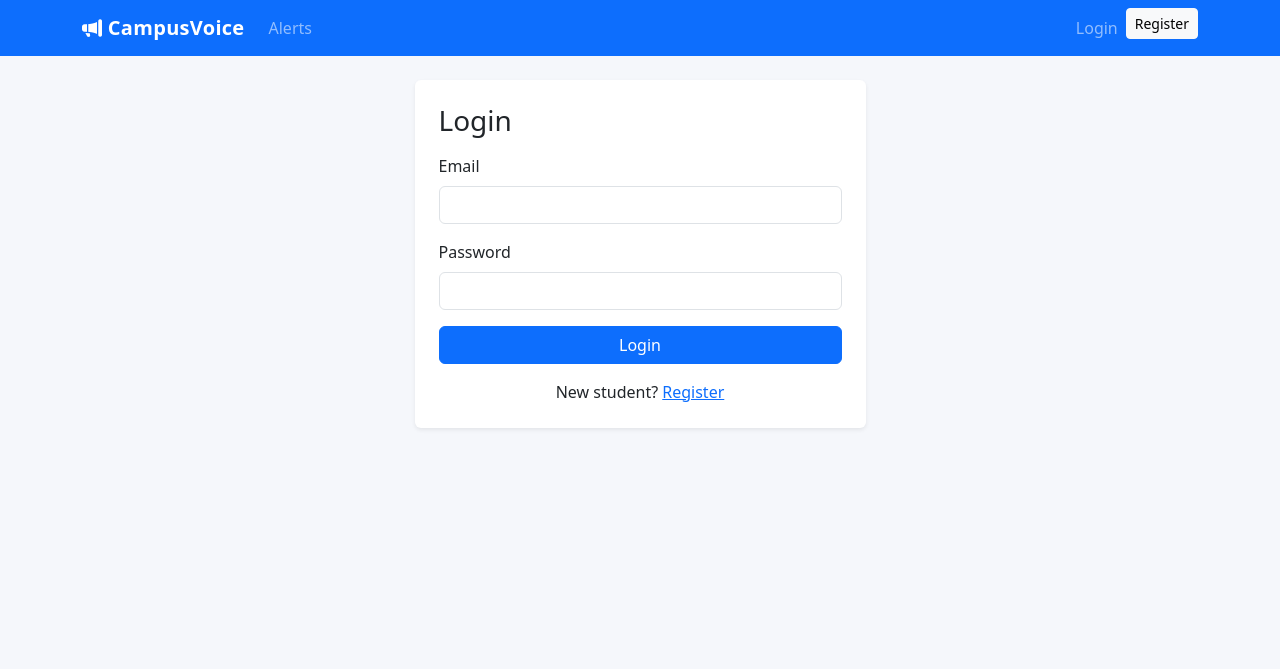
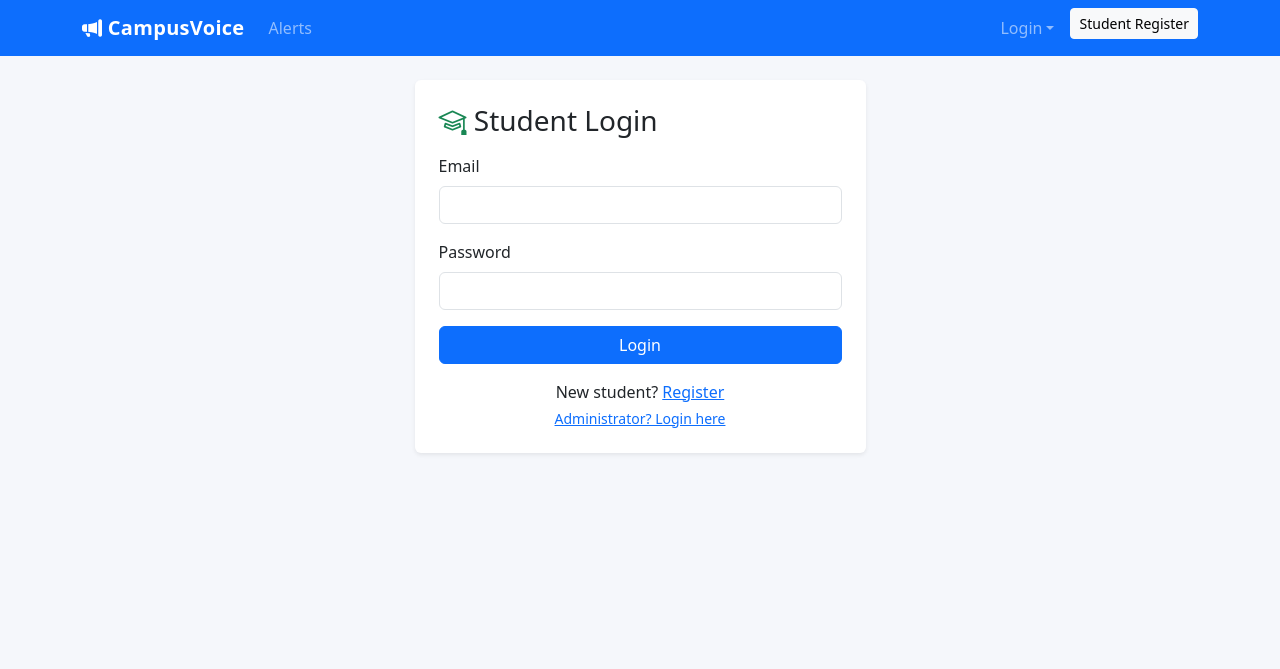
Before and after one commit to Paras-Gith/Complaint, a Flask app: page /login in a window 1280 px wide. Shown: the top 669 px of the page. Run offline with Flask 3, Linux system fonts and the light colour scheme; parts of the project's set-up code (start-up, migrations or seed data) failed here and were passed over.

Commit message:
improving

```diff
--- a/app.py
+++ b/app.py
@@ -42,7 +42,8 @@ def admin_required(f):
     def wrapper(*a, **kw):
         u = current_user()
         if not u:
-            return redirect(url_for("login"))
+            flash("Please log in as administrator.", "warning")
+            return redirect(url_for("admin_login"))
         if u.role != "admin":
             abort(403)
         return f(*a, **kw)
@@ -88,24 +89,32 @@ def register():
 
 @app.route("/login", methods=["GET", "POST"])
 def login():
+    """Student login."""
     if request.method == "POST":
         email = request.form["email"].strip().lower()
-        u = User.query.filter_by(email=email).first()
+        u = User.query.filter_by(email=email, role="student").first()
         if u and u.check_password(request.form["password"]):
             session.clear()
             session["user_id"] = u.id
             flash(f"Welcome, {u.name}!", "success")
-            return redirect(url_for("admin_dashboard" if u.role == "admin" else "my_complaints"))
-        flash("Invalid email or password.", "danger")
+            return redirect(url_for("my_complaints"))
+        flash("Invalid student email or password.", "danger")
     return render_template("login.html")
 
 
-@app.route("/logout")
-def logout():
-    session.clear()
-    flash("Logged out.", "info")
-    return redirect(url_for("index"))
-
+@app.route("/admin/login", methods=["GET", "POST"])
+def admin_login():
+    """Administrator login (separate from student login)."""
+    if request.method == "POST":
+        email = request.form["email"].strip().lower()
+        u = User.query.filter_by(email=email, role="admin").first()
+        if u and u.check_password(request.form["password"]):
+            session.clear()
+            session["user_id"] = u.id
+            flash("Welcome, Administrator!", "success")
+            return redirect(url_for("admin_dashboard"))
+        flash("Invalid admin email or password.", "danger")
+    return render_template("admin_login.html")
 
 # ---------- student ----------
 @app.route("/complaints/new", methods=["GET", "POST"])
--- a/templates/base.html
+++ b/templates/base.html
@@ -28,11 +28,17 @@
       </ul>
       <ul class="navbar-nav">
         {% if current_user %}
-          <li class="nav-item"><span class="navbar-text me-3"><i class="bi bi-person-circle"></i> {{ current_user.name }}</span></li>
+          <li class="nav-item"><span class="navbar-text me-3"><i class="bi bi-person-circle"></i> {{ current_user.name }} <span class="badge bg-{{ 'danger' if current_user.role == 'admin' else 'success' }}">{{ current_user.role|capitalize }}</span></span></li>
           <li class="nav-item"><a class="btn btn-light btn-sm" href="{{ url_for('logout') }}">Logout</a></li>
         {% else %}
-          <li class="nav-item"><a class="nav-link" href="{{ url_for('login') }}">Login</a></li>
-          <li class="nav-item"><a class="btn btn-light btn-sm" href="{{ url_for('register') }}">Register</a></li>
+          <li class="nav-item dropdown">
+            <a class="nav-link dropdown-toggle" href="#" data-bs-toggle="dropdown">Login</a>
+            <ul class="dropdown-menu dropdown-menu-end">
+              <li><a class="dropdown-item" href="{{ url_for('login') }}"><i class="bi bi-mortarboard"></i> Student Login</a></li>
+              <li><a class="dropdown-item" href="{{ url_for('admin_login') }}"><i class="bi bi-shield-lock"></i> Admin Login</a></li>
+            </ul>
+          </li>
+          <li class="nav-item ms-lg-2"><a class="btn btn-light btn-sm" href="{{ url_for('register') }}">Student Register</a></li>
         {% endif %}
       </ul>
     </div>
--- a/templates/index.html
+++ b/templates/index.html
@@ -5,7 +5,8 @@
   <p class="lead">Report issues online, track their progress, and get them resolved faster — no paperwork.</p>
   {% if not current_user %}
     <a href="{{ url_for('register') }}" class="btn btn-primary btn-lg me-2">Get Started</a>
-    <a href="{{ url_for('login') }}" class="btn btn-outline-primary btn-lg">Login</a>
+    <a href="{{ url_for('login') }}" class="btn btn-outline-primary btn-lg me-2">Student Login</a>
+    <a href="{{ url_for('admin_login') }}" class="btn btn-dark btn-lg">Admin Login</a>
   {% elif current_user.role == 'student' %}
     <a href="{{ url_for('new_complaint') }}" class="btn btn-primary btn-lg">File a Complaint</a>
   {% else %}
--- a/templates/login.html
+++ b/templates/login.html
@@ -3,12 +3,13 @@
 {% block content %}
 <div class="row justify-content-center"><div class="col-md-5">
 <div class="card shadow-sm"><div class="card-body p-4">
-  <h3 class="mb-3">Login</h3>
+  <h3 class="mb-3"><i class="bi bi-mortarboard text-success"></i> Student Login</h3>
   <form method="post" class="needs-validation" novalidate>
     <div class="mb-3"><label class="form-label">Email</label><input type="email" name="email" class="form-control" required></div>
     <div class="mb-3"><label class="form-label">Password</label><input type="password" name="password" class="form-control" required></div>
     <button class="btn btn-primary w-100">Login</button>
   </form>
-  <p class="mt-3 mb-0 text-center">New student? <a href="{{ url_for('register') }}">Register</a></p>
+  <p class="mt-3 mb-1 text-center">New student? <a href="{{ url_for('register') }}">Register</a></p>
+  <p class="mb-0 text-center small"><a href="{{ url_for('admin_login') }}">Administrator? Login here</a></p>
 </div></div></div></div>
 {% endblock %}
```
Also changed, not shown: templates/admin_login.html (added, +14 -0 lines).
